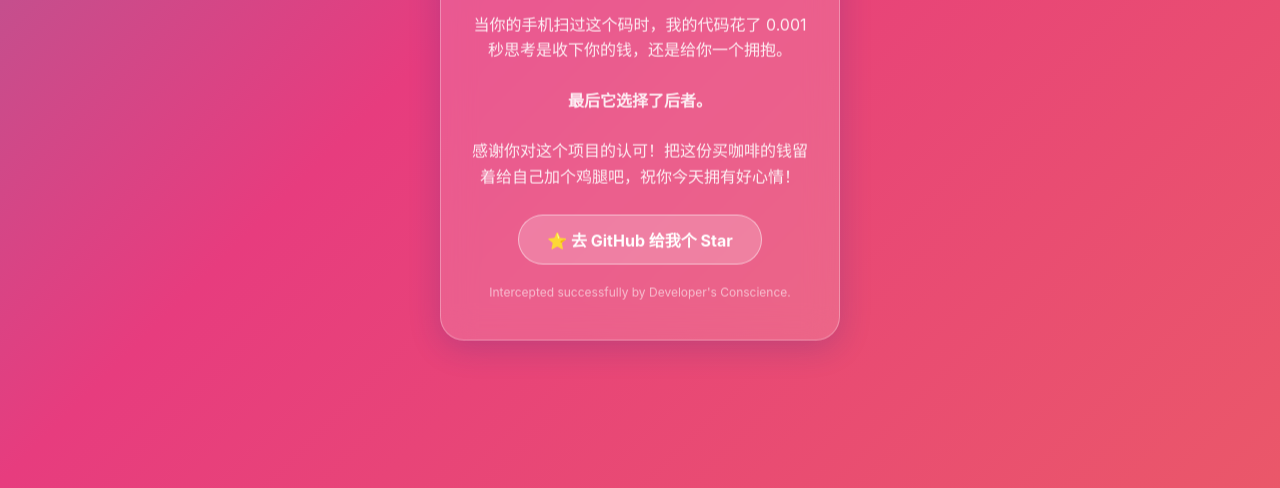
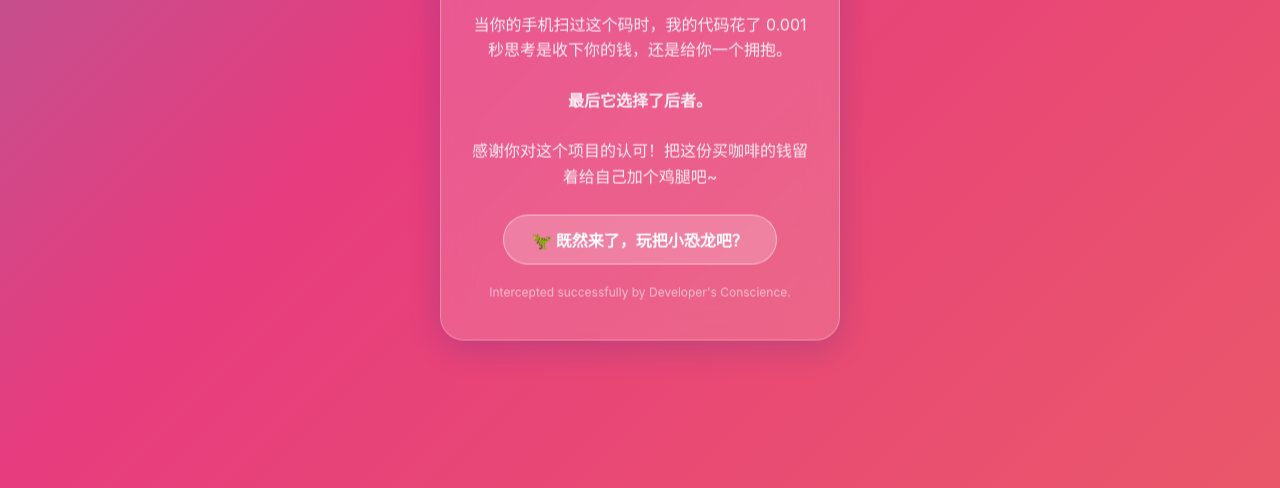
Before and after one commit to JessicaSuperGirl/hos-show-page, a plain HTML site: page index.html in a window 1280 px wide. Shown: the part 312-800 px from the top of the page. Drawn offline with Linux system fonts and the light colour scheme.

Commit message:
Update index.html

```diff
--- a/index.html
+++ b/index.html
@@ -113,9 +113,10 @@
         <h1>骗到你了！</h1>
         <p>当你的手机扫过这个码时，我的代码花了 0.001 秒思考是收下你的钱，还是给你一个拥抱。</p>
         <p><strong>最后它选择了后者。</strong></p>
-        <p>感谢你对这个项目的认可！把这份买咖啡的钱留着给自己加个鸡腿吧，祝你今天拥有好心情！</p>
+        <p>感谢你对这个项目的认可！把这份买咖啡的钱留着给自己加个鸡腿吧~</p>
 
-        <a href="https://github.com/jialifushi" target="_blank" class="btn">⭐ 去 GitHub 给我个 Star</a>
+        <!-- 这里把原本的 GitHub 按钮改成了跳转去玩小恐龙游戏的链接 -->
+        <a href="https://chromedino.com/" target="_blank" class="btn">🦖 既然来了，玩把小恐龙吧？</a>
 
         <div class="footer-text">
             Intercepted successfully by Developer's Conscience.
```
